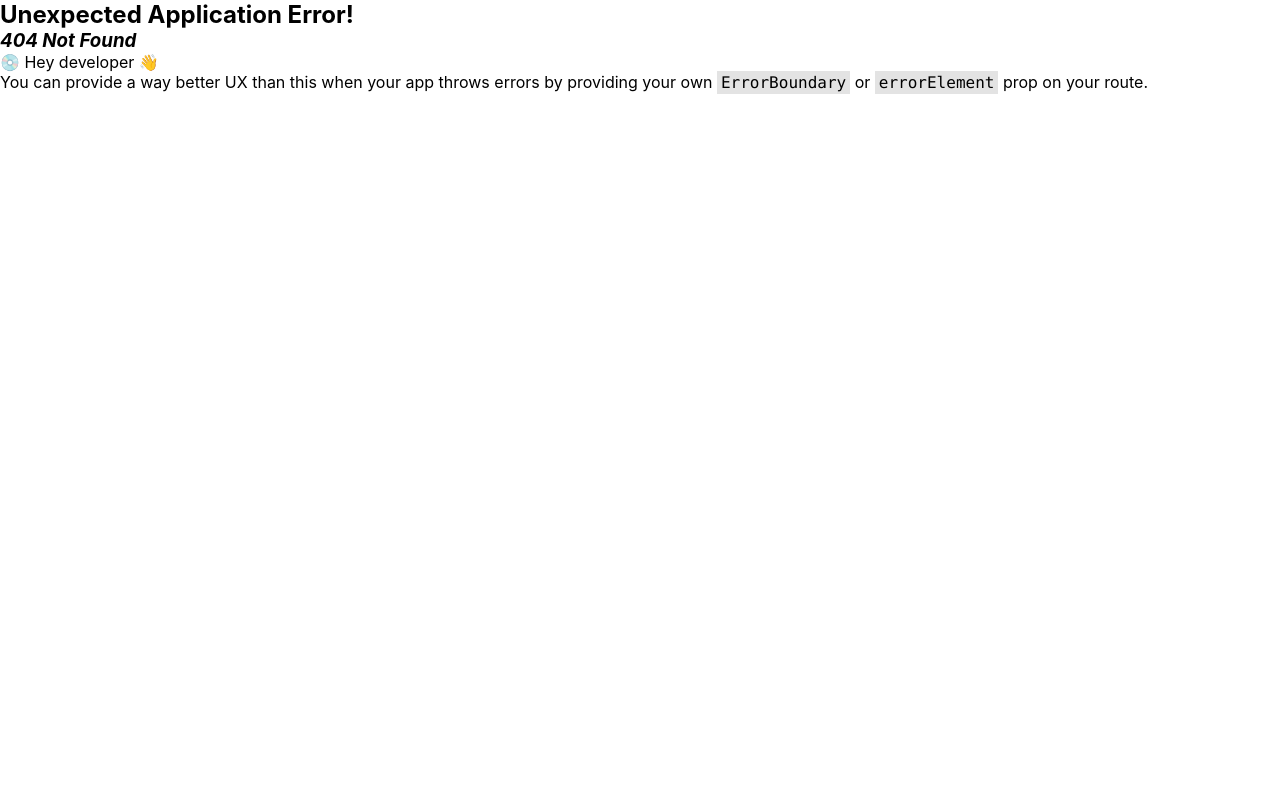
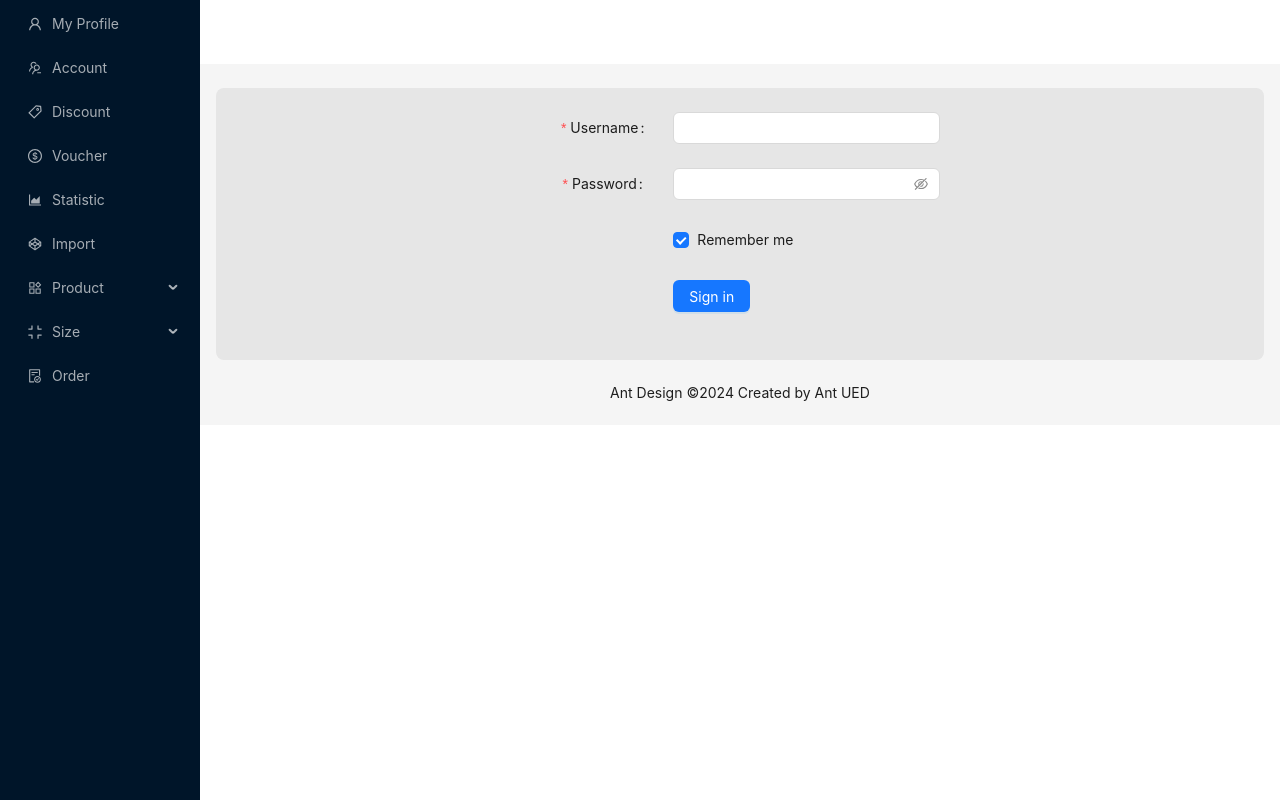
Before and after one commit to dkhannh26/SDN_FE_Group2, a React (Create React App) app: page /admin/login in a window 1280 px wide. Before the commit this address had no page. Built offline with nearby package versions, Linux system fonts and the light colour scheme.

Commit message:
admin/login

```diff
--- /dev/null
+++ b/src/assets/css/admin.css
@@ -0,0 +1,3 @@
+.login-admin .ant-col.ant-col-8.ant-form-item-label {
+    text-align: center;
+}
--- a/src/pages/Dashboard.js
+++ b/src/pages/Dashboard.js
@@ -2,6 +2,7 @@ import { Layout, Menu, theme } from 'antd';
 import React from 'react';
 import { Outlet, useNavigate } from 'react-router-dom';
 import { menu } from '../config/menu.config';
+import '../assets/css/admin.css';
 
 const { Header, Content, Footer, Sider } = Layout;
 
--- /dev/null
+++ b/src/pages/loginAdmin.js
@@ -0,0 +1,90 @@
+import React from 'react';
+
+import { Button, Checkbox, Form, Input } from "antd";
+
+const LoginAdmin = () => {
+
+    const onFinish = (values) => {
+        console.log('Success:', values);
+    };
+
+    const onFinishFailed = (errorInfo) => {
+        console.log('Failed:', errorInfo);
+    };
+
+    return (
+        <div>
+            <Form
+                className='login-admin'
+                name="basic"
+                labelCol={{
+                    span: 8,
+                }}
+                wrapperCol={{
+                    span: 16,
+                }}
+                style={{
+                    maxWidth: 400,
+                    margin: 'auto',
+                    textAlign: 'left'
+                }}
+                initialValues={{
+                    remember: true,
+                }}
+                onFinish={onFinish}
+                onFinishFailed={onFinishFailed}
+                autoComplete="off"
+            >
+                <Form.Item
+                    label="Username"
+                    name="username"
+                    rules={[
+                        {
+                            required: true,
+                            message: 'Please input your username!',
+                        },
+                    ]}
+                >
+                    <Input />
+                </Form.Item>
+
+                <Form.Item
+                    label="Password"
+                    name="password"
+                    rules={[
+                        {
+                            required: true,
+                            message: 'Please input your password!',
+                        },
+                    ]}
+                >
+                    <Input.Password />
+                </Form.Item>
+
+                <Form.Item
+                    name="remember"
+                    valuePropName="checked"
+                    wrapperCol={{
+                        offset: 8,
+                        span: 16,
+                    }}
+                >
+                    <Checkbox>Remember me</Checkbox>
+                </Form.Item>
+
+                <Form.Item
+                    wrapperCol={{
+                        offset: 8,
+                        span: 16,
+                    }}
+                >
+                    <Button type="primary" htmlType="submit">
+                        Sign in
+                    </Button>
+                </Form.Item>
+            </Form>
+        </div>
+    );
+};
+
+export default LoginAdmin;
--- a/src/routes/admin.js
+++ b/src/routes/admin.js
@@ -23,6 +23,7 @@ import PantShirtSizeTable from '../components/size/PantShirtSizeTable';
 import PantShirtSizeModel from '../components/size/PantShirtSizeModel';
 import ShoesSizeTable from '../components/size/ShoesSizeTable';
 import ShoesSizeModel from '../components/size/ShoesSizeModel';
+import LoginAdmin from '../pages/loginAdmin';
 
 export const AdminRoutes = (
     <>
@@ -67,6 +68,8 @@ export const AdminRoutes = (
                 <Route path='create' element={<ShoesSizeModel type='create' />} />
                 <Route path='edit/:id' element={<ShoesSizeModel type='edit' />} />
             </Route>
+            <Route path='login' element={<LoginAdmin />}>
+            </Route>
         </Route>
     </>
 );
```
